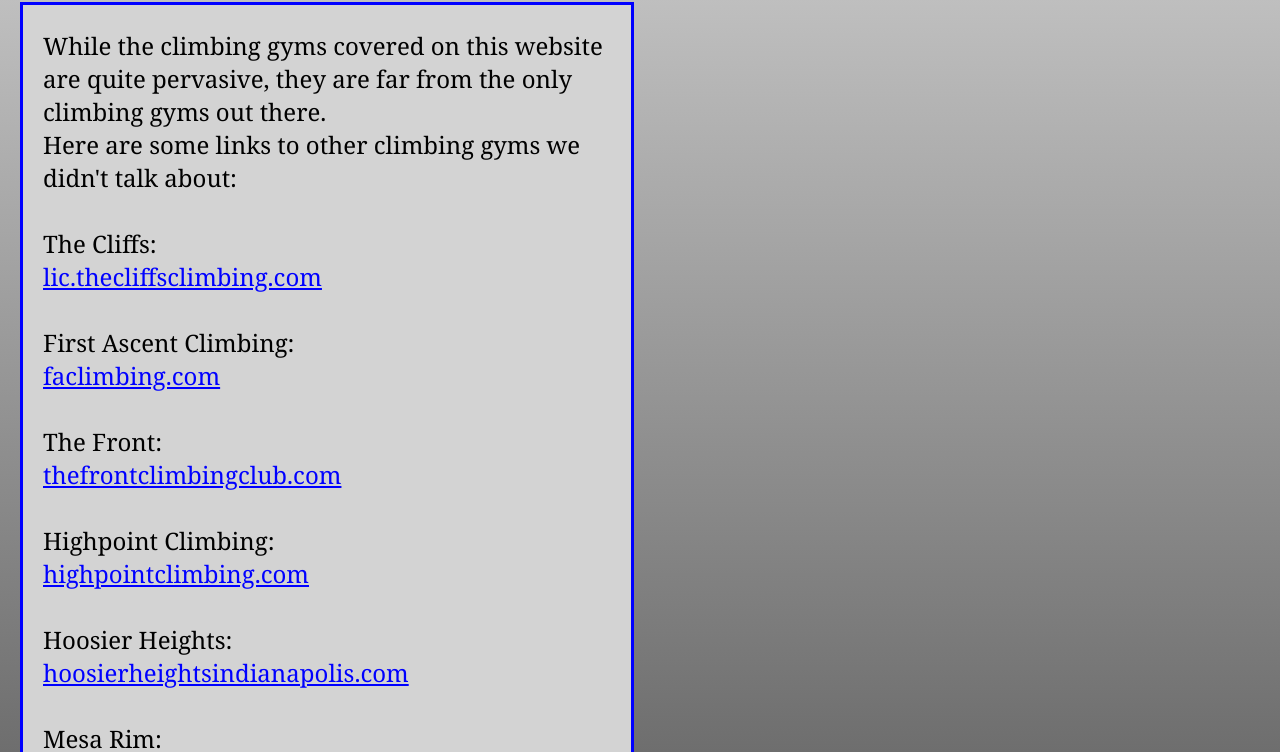
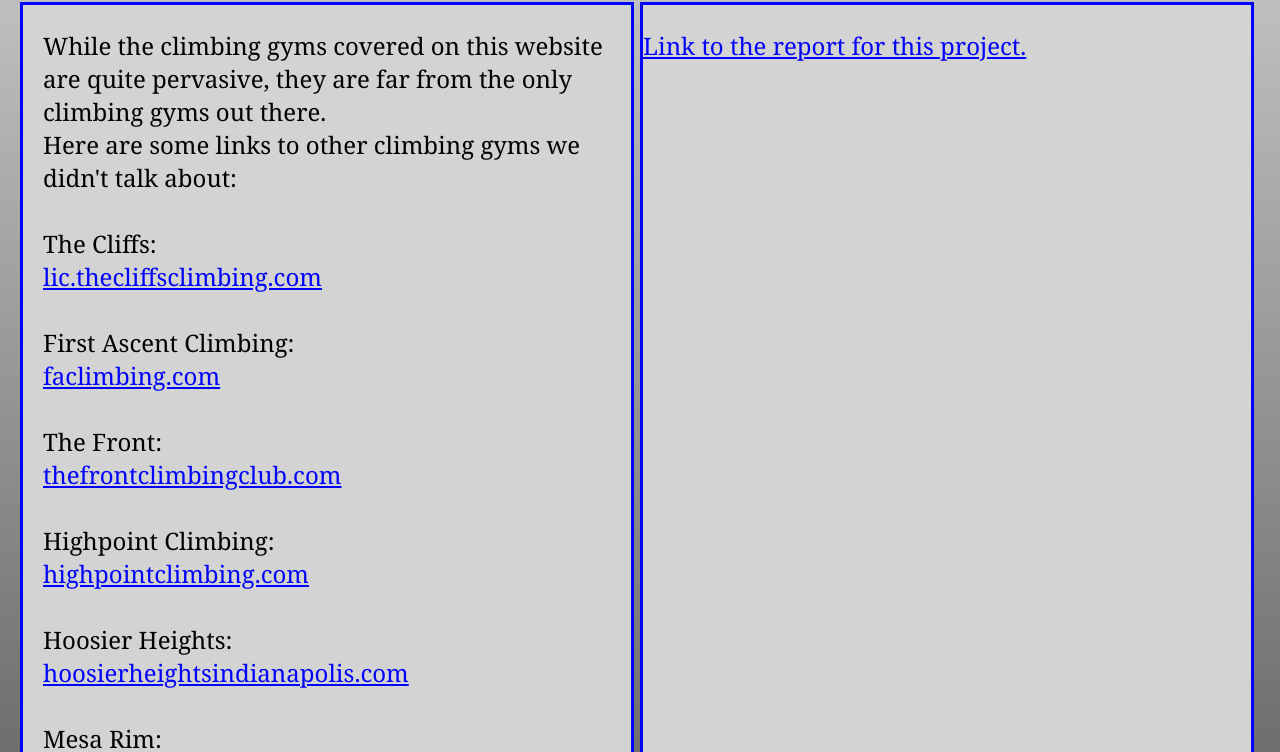
Before and after one commit to JonathanWist/343-f22-p1, a plain HTML site: page info.html in a window 1280 px wide. Shown: the part 188-940 px from the top of the page. Drawn offline with Linux system fonts and the light colour scheme.

Commit message:
Added link to report in info page

```diff
--- a/info.html
+++ b/info.html
@@ -48,9 +48,11 @@
                 <br><br><br>
             </p>
         </div>
-        <!-- <div class="background tall">
-
-        </div> -->
+        <div class="background tall">
+            <p>
+                <a href="report.html">Link to the report for this project.</a>
+            </p>
+        </div>
     </main>
 </body>
 </html>
```
